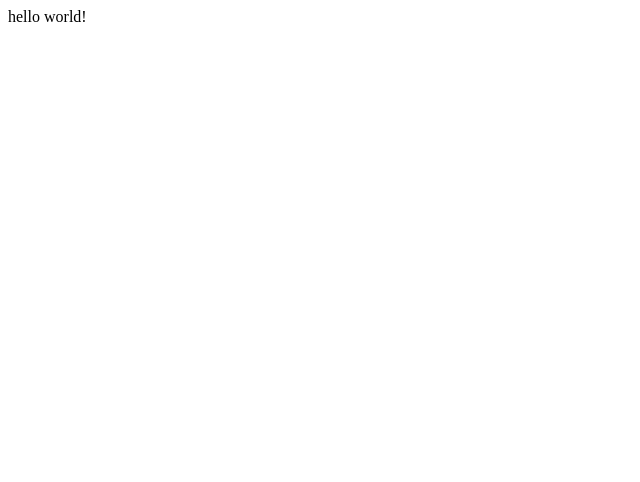
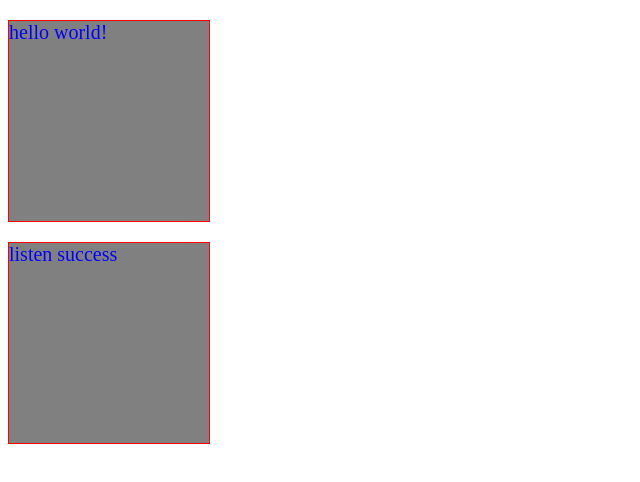
Before and after one commit to sanpangzi/webrtc-demo, a website: page index.html in a window 1280 px wide. Shown: the whole page, without its empty margins (0-640 px from the left). Drawn offline with Linux system fonts and the light colour scheme.

Commit message:
listen index.html
listen index.html success, I install express.

```diff
--- a/index.html
+++ b/index.html
@@ -1,6 +1,21 @@
 <!DOCTYPE html>
 <html lang="en" dir="ltr">
+    <title>Socket.IO chat</title>
+    <style>
+      .aa{
+      	  margin-top:20px;
+          font-size: 20px;
+          color:blue;
+          width: 200px;
+          height: 200px;
+          border: 1px solid red;
+          background: gray;
+      }
+    </style>
+  </head>
 <body>
-    <div>hello world!</div>
+    <div class="aa">hello world!</div>
+
+    <div class="aa">listen success</div>
 </body>
 </html>
```
Also changed, not shown: package.json (added, +8 -0 lines), server.js (+8 -11 lines).
